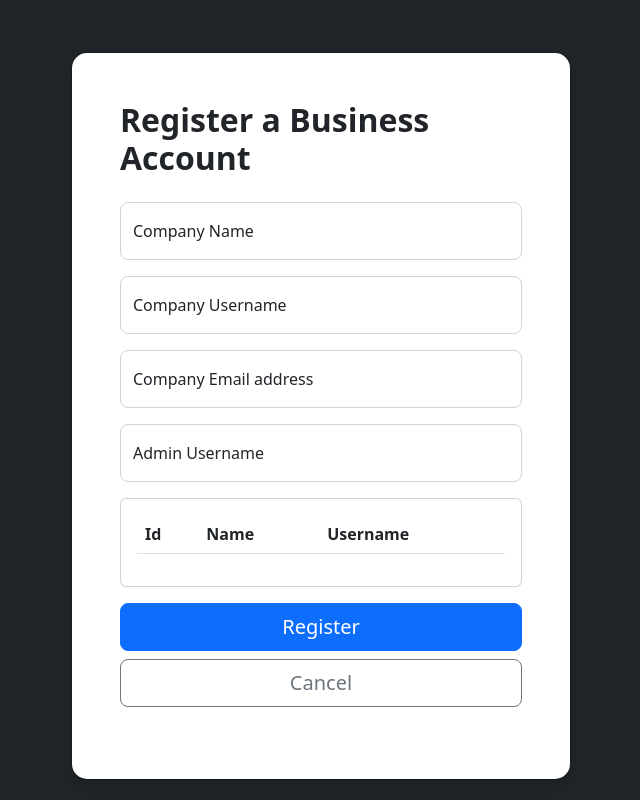
After one commit to Rebjok/Bug-tracker, a Flask app: page /register-business in a window 1280 px wide. The commit adds this page. Shown: the whole page, without its empty margins (319-959 px from the left). Run offline with Flask 2, Linux system fonts and the light colour scheme; lists and menus that the app fills with data are empty; some libraries are stand-ins or nearby versions.

Commit message:
Can create a company now

```diff
--- a/app.py
+++ b/app.py
@@ -58,6 +58,8 @@ class User(UserMixin, db.Model):
     # This will act like a List of team member objects attached to each Project.
     # The "project" refers to the project property in the Ticket class.
     team = relationship("Team", back_populates="user")
+    #relationship with company
+    company = relationship("Company", back_populates='admin')
 
 
 class Project(db.Model):
@@ -127,6 +129,12 @@ class Team(db.Model):
 class Company(db.Model):
     __tablename__ = 'companies'
     id = db.Column(db.Integer, primary_key=True)
+    name = db.Column(db.String(100), nullable=False)
+    username = db.Column(db.String(100), nullable=False)
+    email = db.Column(db.String(100), nullable=False)
+    #Relationship with user/admin
+    admin_id = db.Column(db.Integer, db.ForeignKey('users.id'), nullable=False)
+    admin = relationship('User', back_populates='company')
     # Realtionship with projects
     projects = relationship("Project", back_populates="company")
 
@@ -174,6 +182,31 @@ def register():
     else:
         return render_template('register.html')
 
+#This method registers a business account
+@app.route('/register-business', methods=['POST', 'GET'])
+def register_business():
+    if request.method == "POST":
+        companyName = request.form['companyName']
+        companyUsername = request.form['companyUsername']
+        companyEmail = request.form['companyEmail']
+        adminUsername = request.form['adminUsername']
+        admin_id = User.query.filter_by(username=adminUsername).first().id
+        company = Company(name=companyName, username=companyUsername, email=companyEmail, admiin_id=admin_id)
+        db.session.add(company)
+        db.session.commit()
+        return redirect(url_for('dashboard'))
+    return render_template('register-business.html')
+
+#This method updates the user table when selecting a business admin
+@app.route('/search-admin', methods=['POST'])
+def search_admin():
+    username = request.data.decode('UTF-8')
+    users = User.query.filter(User.username.contains(username))
+    users_list = []
+    for user in users[:5]:
+        details = [user.id, user.username, user.name]
+        users_list.append(details)
+    return jsonify(users=users_list)
 
 ## LOGIN ROUTES
 # This route is called when a legitimate user is logging in
@@ -313,8 +346,8 @@ def ticket_details(ticket_id):
 
 
 # This page displays a form to edit a ticket or create a new one
-@app.route('/ticket/<action>', methods=['GET', 'POST'])
-def modify_ticket(action):
+@app.route('/ticket/<isNew>', methods=['GET', 'POST'])
+def modify_ticket(isNew):
     if request.method == 'POST':
         title = request.form['title']
         description = request.form['ckeditor']
@@ -325,15 +358,25 @@ def modify_ticket(action):
         priority = request.form['priority']
         status = request.form['status']
         developer = request.form['developer']
-        ticket = Ticket(title=title, description=description, project_id=project, start_date=start_date,
-                        deadline=deadline, type=ticketType, priority=priority, status=status, developer_id=developer)
-        db.session.add(ticket)
-        db.session.commit()
-        return redirect(url_for('ticket_details',ticket_id=ticket.id))
+        if isNew:
+            ticket = Ticket(title=title, description=description, project_id=project, start_date=start_date,
+                            deadline=deadline, type=ticketType, priority=priority, status=status, developer_id=developer)
+            db.session.add(ticket)
+            db.session.commit()
+            return redirect(url_for('ticket_details',ticket_id=ticket.id))
+        else:
+            #Do something
+            return redirect('ticket_dashboard')
     else:
-        users = User.query.all()
-        projects = Project.query.all()
-        return render_template('modify-ticket.html', action=action, users=users, projects=projects)
+        if isNew:
+            users = User.query.all()
+            projects = Project.query.all()
+            return render_template('modify-ticket.html', isNew=isNew, users=users, projects=projects)
+        else:
+            print('isNew')
+            ticket_id = request.args.get('ticket_id')
+            print(ticket_id)
+            return redirect('ticket_dashboard')
 
 
 # This route is called when a user is assigning a project for a new ticket or an edited ticket
@@ -608,6 +651,10 @@ def view_user_profile(user_id):
     user = User.query.filter_by(id=user_id).first()
     return render_template('user-page.html', user=user)
 
+#This route redirects to the 404 page
+@app.route('/404', methods=['GET'])
+def page_not_found():
+    return render_template('404.html')
 
 if __name__ == '__main__':
     app.run(debug=True)
--- a/templates/404.html
+++ b/templates/404.html
@@ -19,7 +19,7 @@
                 <p class="lead">
                     The page you’re looking for doesn’t exist.
                   </p>
-                <a href="index.html" class="btn btn-primary">Go Home</a>
+                <a href="{{url_for('dashboard')}}" class="btn btn-primary">Go Home</a>
             </div>
         </div>
     </body>
--- a/templates/dashboard-template.html
+++ b/templates/dashboard-template.html
@@ -35,7 +35,7 @@
 
         <header class="navbar navbar-dark sticky-top bg-dark flex-md-nowrap p-0 shadow">
           <a class="navbar-brand col-md-3 col-lg-2 me-0 px-3 fs-6" href="{{ url_for('dashboard') }}"><h4>Bugzy</h4></a>
-          <button class="btn btn-primary" onclick="window.location.href='{{ url_for('modify_ticket', action='new') }}';">New Ticket</button>
+          <button class="btn btn-primary" onclick="window.location.href='{{ url_for('modify_ticket', isNew=True) }}';">New Ticket</button>
           <form class="d-flex" role="search">
               <input class="form-control me-2 p-1" type="search" placeholder="Search" aria-label="Search">
               <button class="btn btn-outline-primary pr-1" type="submit">Search</button>
--- a/templates/modify-ticket.html
+++ b/templates/modify-ticket.html
@@ -7,7 +7,7 @@
                 <h1>{{action|capitalize}} Ticket</h1>
               </div>
             <div class="modal-body p-5 pt-0">
-                <form method="post" action="{{ url_for('modify_ticket', action='new') }}">
+                <form method="post" action="{{ url_for('modify_ticket', isNew=True) }}">
                   <div class="mb-3">
                     <label for="ticketTitle" class="form-label">Title</label>
                     <input type="text" class="form-control" id="ticketTitle" name="title" placeholder="Ticket title" required>
--- /dev/null
+++ b/templates/register-business.html
@@ -0,0 +1,108 @@
+<html lang="en">
+<head>
+    <meta charset="UTF-8">
+    <title>Login</title>
+
+    <link href="https://cdn.jsdelivr.net/npm/bootstrap@5.2.0/dist/css/bootstrap.min.css" rel="stylesheet" integrity="sha384-gH2yIJqKdNHPEq0n4Mqa/HGKIhSkIHeL5AyhkYV8i59U5AR6csBvApHHNl/vI1Bx" crossorigin="anonymous">
+
+    <link href="{{ url_for('static', filename='styles/modals.css') }}" rel="stylesheet">
+
+</head>
+<body>
+    <div class="modal modal-signin position-static d-block bg-dark py-4" tabindex="-1" role="dialog" id="modalSignin">
+      <div class="modal-dialog" role="document">
+        <div class="modal-content rounded-4 shadow">
+          <div class="modal-header p-5 pb-4 border-bottom-0">
+
+            <h2 class="fw-bold mb-0">Register a Business Account</h2>
+          </div>
+
+          <div class="modal-body p-5 pt-0">
+            <form class="needs-validation" method="post" action="{{url_for('register_business')}}" enctype="multipart/form-data">
+              <div class="form-floating mb-3">
+                <input type="text" class="form-control rounded-3" id="floatingname" placeholder="FullName" name="companyName">
+                <label for="floatingname">Company Name</label>
+              </div>
+              <div class="form-floating mb-3">
+                <input type="text" class="form-control rounded-3" id="floatingusername" placeholder="Username" name="companyUsername">
+                <label for="floatingusername">Company Username</label>
+              </div>
+              <div class="form-floating mb-3">
+                <input type="email" class="form-control rounded-3" id="floatingInput" placeholder="name@example.com" name="companyEmail">
+                <label for="floatingInput">Company Email address</label>
+              </div>
+              <div class="form-floating mb-3">
+                <input type="text" class="form-control rounded-3" id="adminUsername" placeholder="Admin Username" name="adminUsername" onkeyup="checkUser()">
+                <label>Admin Username</label>
+                <button class="btn btn-primary" id="toggleButton" type="button" data-bs-toggle="collapse" data-bs-target="#collapseExample" aria-expanded="false" aria-controls="collapseExample" hidden></button>
+                <div class="collapse show mt-3" id="adminCollapse">
+                  <div class="card card-body">
+                    <table class="table table-hover" id="adminTable">
+                            <thead class="thead-dark">
+                              <tr>
+                                <th scope="col">Id</th>
+                                <th scope="col">Name</th>
+                                <th scope="col">Username</th>
+                              </tr>
+                            </thead>
+                            <tbody id="tableBody">
+
+                            </tbody>
+                      </table>
+                  </div>
+                </div>
+                <script>
+                      toggleButton = document.getElementById('toggleButton');
+                      table = document.getElementById('adminTable').children[1];
+                      collapse = document.getElementById('adminCollapse');
+
+                      function checkUser(){
+                        event.preventDefault();
+                        username = document.getElementById('adminUsername').value;
+                        fetch('/search-admin', {   // assuming the backend is hosted on the same server
+                            method: 'POST',
+                            body: username,
+                        }).then(function(response) {
+                            return response.json()
+                        }).then(function(data){
+                            users = data.users;
+                            console.log(users);
+                            while(table.firstChild){
+                                table.removeChild(table.firstChild)
+                            }
+                            collapse.style.display = "block";
+
+                            for (let i = 0; i < users.length; i++) {
+                              var row = table.insertRow(table.rows.length);
+                              row.setAttribute("onclick","update(this)");
+                              var idCell = row.insertCell(0);
+                              var usernameCell = row.insertCell(1);
+                              var nameCell = row.insertCell(2);
+                              idCell.innerHTML = users[i][0];
+                              usernameCell.innerHTML = users[i][1];
+                              nameCell.innerHTML = users[i][2];
+                            }
+                        });
+
+                      }
+
+                      function update(row){
+                        input = document.getElementById('adminUsername');
+                        input.value = row.cells[1].innerHTML;
+                        collapse.style.display = "none";
+                      }
+                  </script>
+              </div>
+              <button class="w-100 mb-2 btn btn-lg rounded-3 btn-primary" type="submit">Register</button>
+              <button class="w-100 mb-2 btn btn-lg rounded-3 btn-outline-secondary" type="button" onclick="window.location.href='{{ url_for('login') }}';">Cancel</button>
+
+            </form>
+          </div>
+        </div>
+      </div>
+    </div>
+
+    <script src="https://cdn.jsdelivr.net/npm/bootstrap@5.2.1/dist/js/bootstrap.bundle.min.js" integrity="sha384-u1OknCvxWvY5kfmNBILK2hRnQC3Pr17a+RTT6rIHI7NnikvbZlHgTPOOmMi466C8" crossorigin="anonymous"></script>
+
+</body>
+</html>
--- a/templates/register.html
+++ b/templates/register.html
@@ -42,12 +42,14 @@
               <div class="form-floating mb-3">
                   <select class="form-select" aria-label="Default select example" name="account-type">
                     <option value="Individual" selected>Individual</option>
-                    <option value="Bussiness">Business</option>
                     <option value="Demo">Demo</option>
                   </select>
               </div>
+              <div class="form-floating mb-3">
+                <small class="text-muted">Are you a business? <a href="{{ url_for('register_business') }}">Register for a Business account</a></small>
+              </div>
               <button class="w-100 mb-2 btn btn-lg rounded-3 btn-primary" type="submit">Register</button>
-              <button class="w-100 mb-2 btn btn-lg rounded-3 btn-outline-secondary" type="submit" onclick="window.location.href='{{ url_for('login') }}';">Cancel</button>
+              <button class="w-100 mb-2 btn btn-lg rounded-3 btn-outline-secondary" type="button" onclick="window.location.href='{{ url_for('login') }}';">Cancel</button>
 
             </form>
           </div>
--- a/templates/ticket-dashboard.html
+++ b/templates/ticket-dashboard.html
@@ -33,7 +33,7 @@
                   <th scope="col" onclick="window.location.href='{{ url_for('ticket_details', ticket_id=ticket.id) }}';">
                     {{ticket.deadline}}</th>
                   <th scope="col">
-                      <button class="btn btn-outline-primary"><i class="fa-solid fa-pen-to-square" onclick="window.location.href='{{ url_for('modify_ticket', action='edit') }}';"></i></button>
+                      <button class="btn btn-outline-primary"><i class="fa-solid fa-pen-to-square" onclick="window.location.href='{{ url_for('modify_ticket', isNew=False) }}';"></i></button>
                       <button class="btn btn-outline-primary"><i class="fa-solid fa-trash"></i></button>
                   </th>
                 </tr>
@@ -48,7 +48,7 @@
             <div class="h-100 p-5 text-bg-light rounded-3">
               <h2>New Ticket</h2>
               <p>Create a new Ticket</p>
-              <button class="btn btn-primary" type="button" onclick="window.location.href='{{ url_for('modify_ticket', action='new') }}';">New</button>
+              <button class="btn btn-primary" type="button" onclick="window.location.href='{{ url_for('modify_ticket', isNew=True) }}';">New</button>
             </div>
           </div>
           <div class="col-md-6">
--- a/templates/ticket-details.html
+++ b/templates/ticket-details.html
@@ -4,7 +4,7 @@
         <h1 class="h2">Ticket Details</h1>
         <div class="btn-toolbar mb-2 mb-md-0">
           <div class="btn-group me-2">
-            <button type="button" class="btn btn-sm btn-outline-secondary" onclick="window.location.href='{{ url_for('modify_ticket', action='edit') }}';">Edit</button>
+            <button type="button" class="btn btn-sm btn-outline-secondary" onclick="window.location.href='{{ url_for('modify_ticket', isNew=False) }}';">Edit</button>
             <button type="button" class="btn btn-sm btn-outline-secondary" onclick="window.location.href='{{ url_for('ticket_dashboard') }}';">Back</button>
           </div>
         </div>
```
Also changed, not shown: templates/project-details.html (+7 -8 lines).
